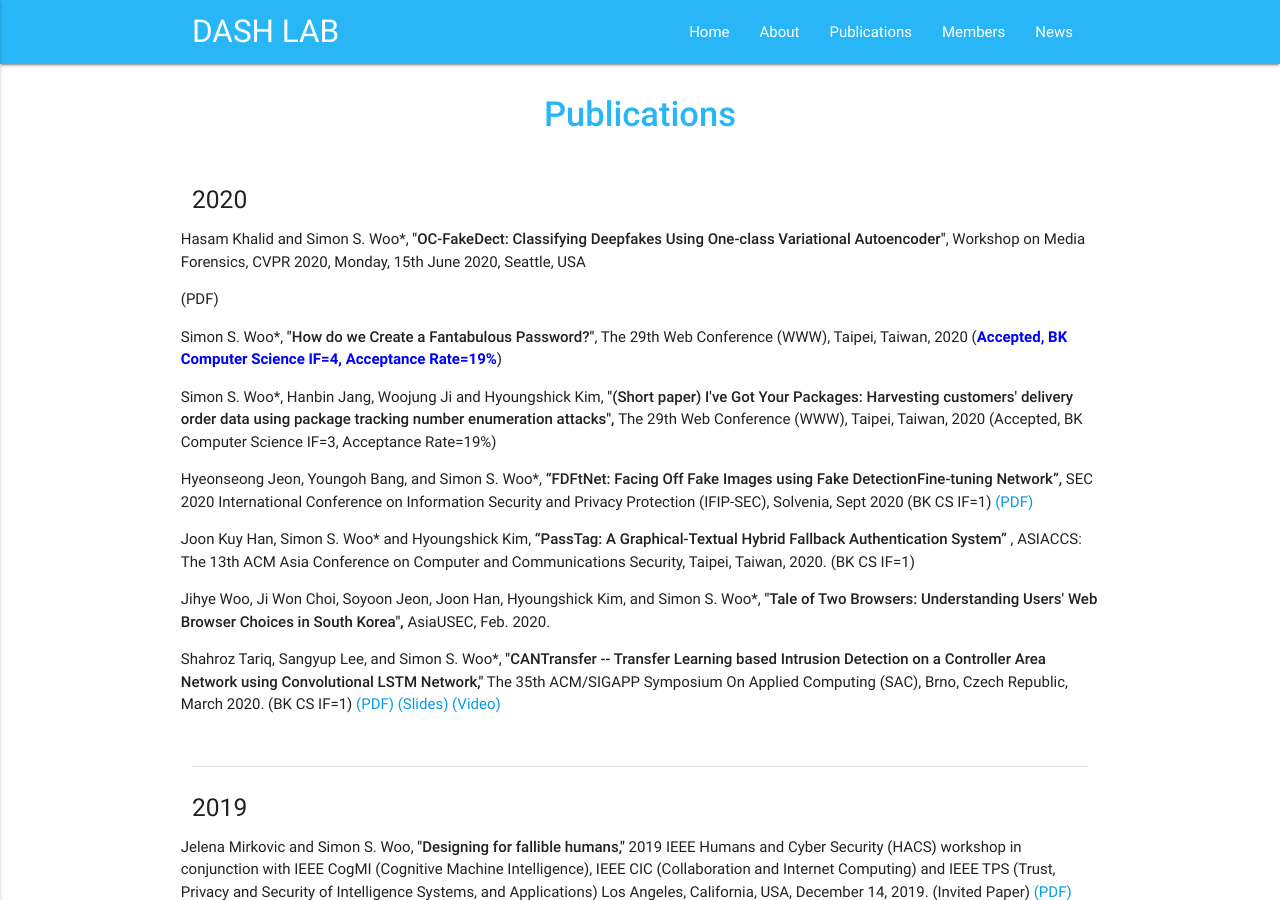
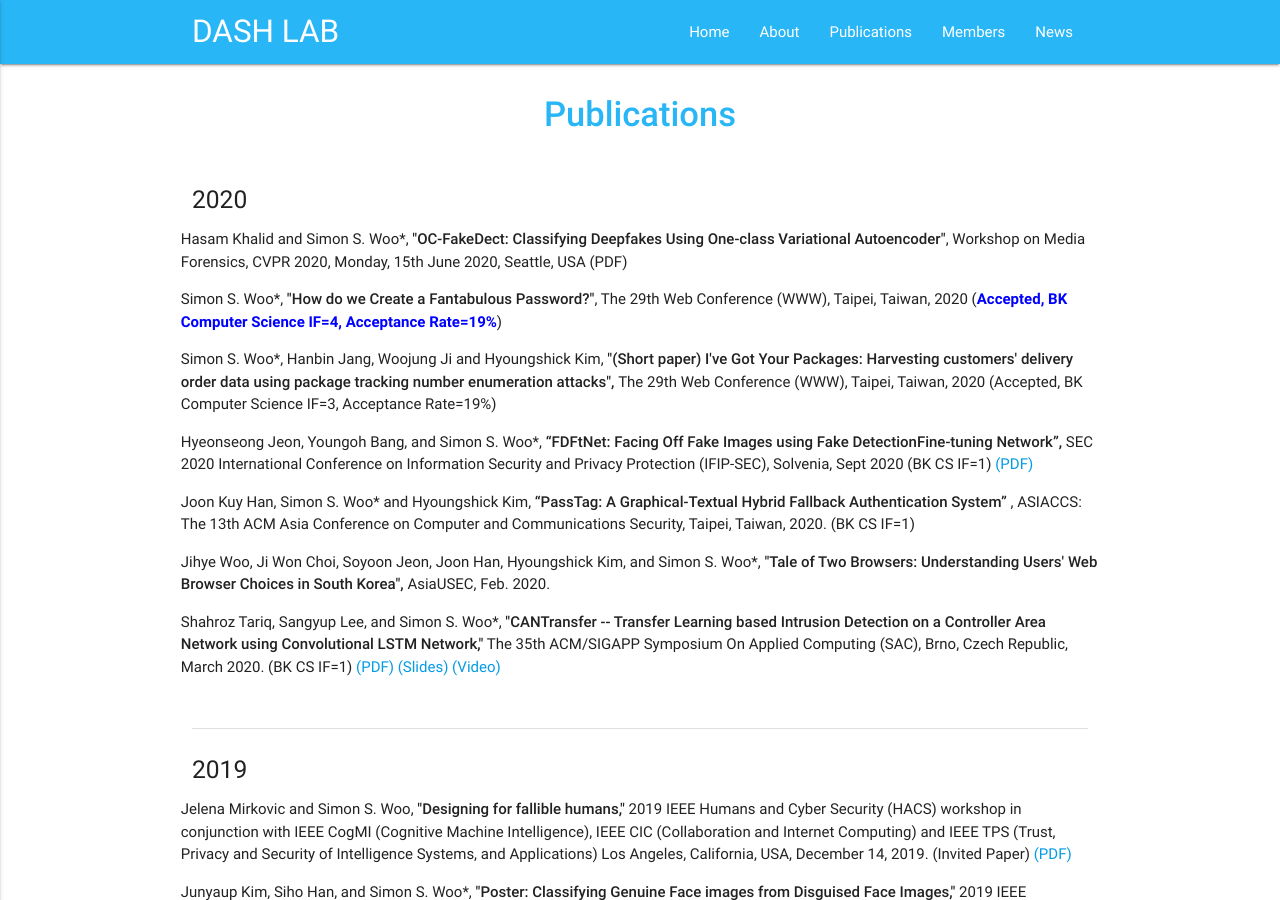
Before and after one commit to Yurim990507/DASH-Lab.github.io, a Jekyll site: the page built from example2.md, in a window 1280 px wide and 900 px high. Built offline with Jekyll 4.4.1, drawn with Linux system fonts in a browser that asks for light colours.

```diff
--- a/example2.md
+++ b/example2.md
@@ -10,7 +10,7 @@ permalink: /Publications/
     <h5>2020</h5>
     <div class="row">
 
- <p>  Hasam Khalid and Simon S. Woo*, <strong>"OC-FakeDect: Classifying Deepfakes Using One-class Variational Autoencoder"</strong>, Workshop on Media Forensics, CVPR 2020, Monday, 15th June 2020, Seattle, USA </p> (PDF)
+ <p>  Hasam Khalid and Simon S. Woo*, <strong>"OC-FakeDect: Classifying Deepfakes Using One-class Variational Autoencoder"</strong>, Workshop on Media Forensics, CVPR 2020, Monday, 15th June 2020, Seattle, USA (PDF) </p>
 
  <p>  Simon S. Woo*, <strong>"How do we Create a Fantabulous Password?"</strong>, The 29th Web Conference (WWW), Taipei, Taiwan, 2020 (<b><font color='blue'>Accepted, BK Computer Science IF=4, Acceptance Rate=19%</font></b>) </p>
 
```
